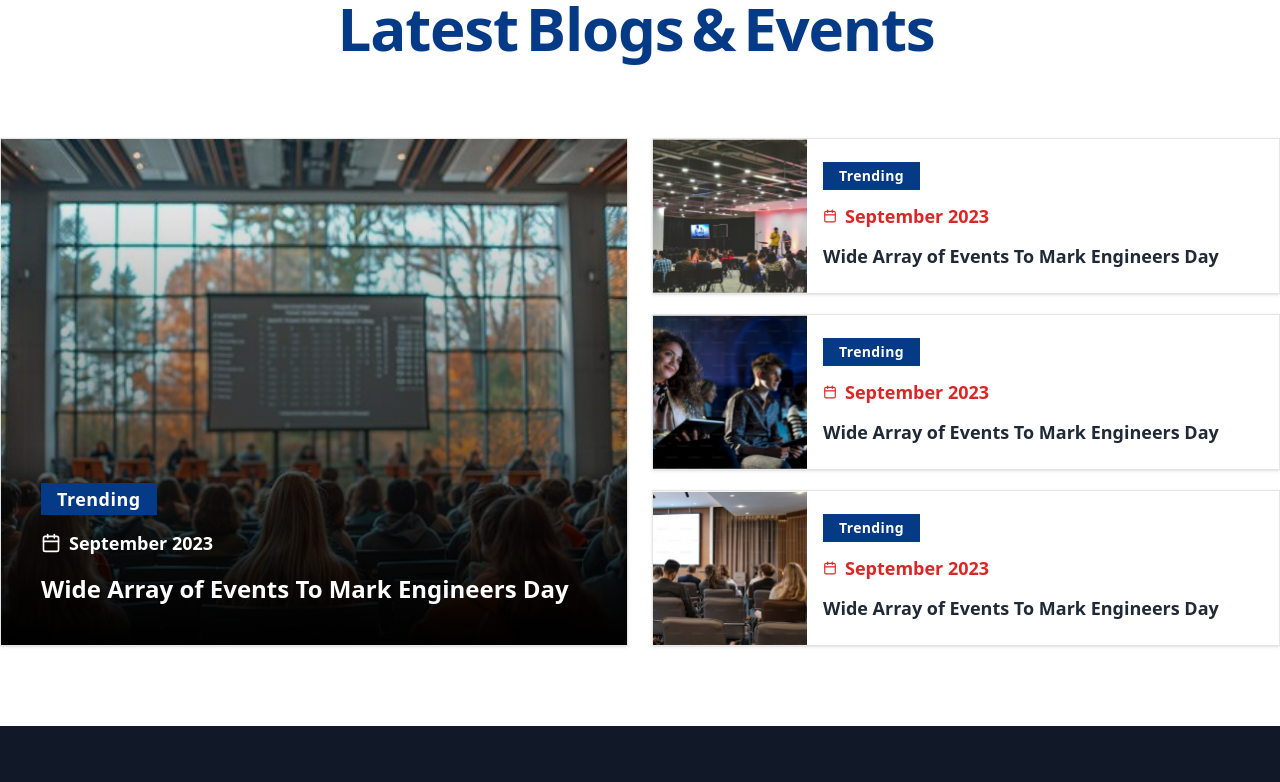
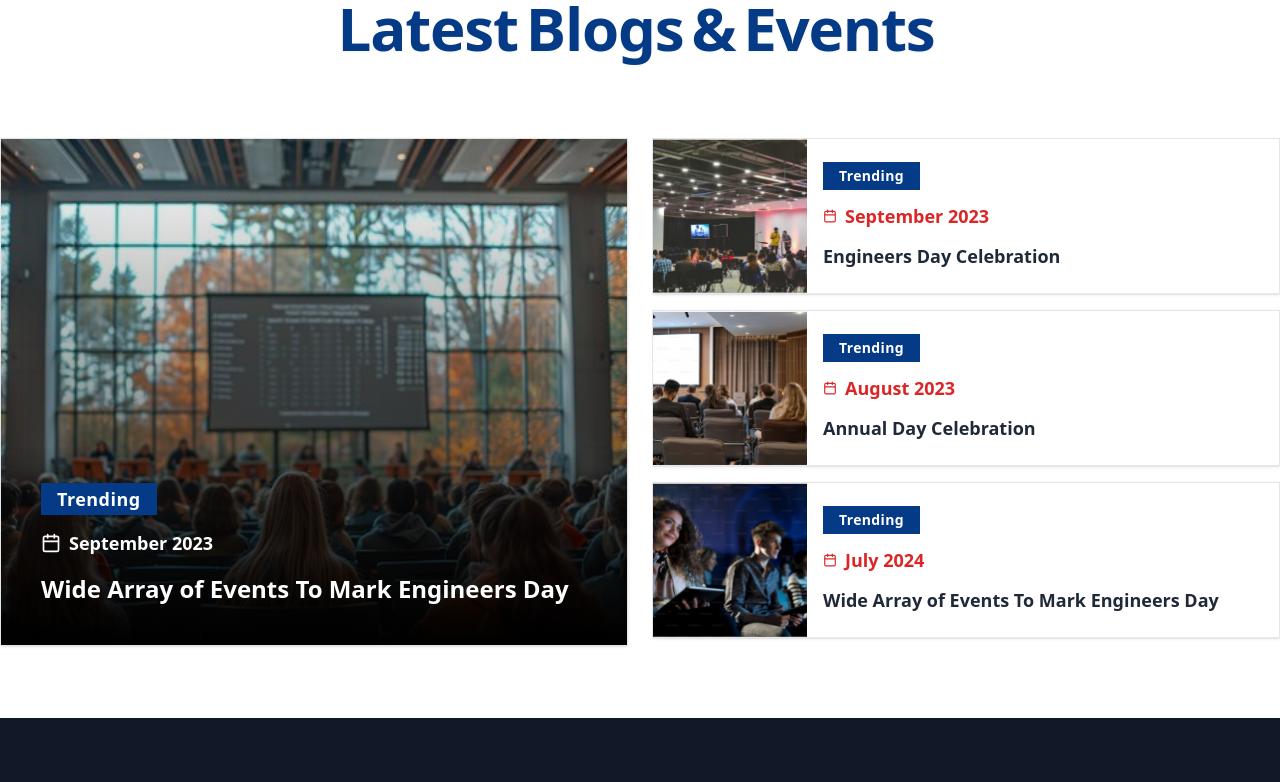
Before and after one commit to Stealth-Rishabh/IndoGlobal, a React (Vite) app: page / in a window 1280 px wide. Shown: the part 6500-7282 px from the top of the page. Built offline with nearby package versions, Linux system fonts and the light colour scheme.

Commit message:
built animated notifications effect for the events and blogs

```diff
--- /dev/null
+++ b/src/apps/LandingPage/AnimatedListDemo.jsx
@@ -0,0 +1,86 @@
+"use client";
+
+import { cn } from "@/lib/utils";
+import { AnimatedList } from "@/components/ui/animated-list";
+
+let notifications = [
+  {
+    name: "Payment received",
+    description: "Magic UI",
+    time: "15m ago",
+    icon: "💸",
+    color: "#00C9A7",
+  },
+  {
+    name: "User signed up",
+    description: "Magic UI",
+    time: "10m ago",
+    icon: "👤",
+    color: "#FFB800",
+  },
+  {
+    name: "New message",
+    description: "Magic UI",
+    time: "5m ago",
+    icon: "💬",
+    color: "#FF3D71",
+  },
+  {
+    name: "New event",
+    description: "Magic UI",
+    time: "2m ago",
+    icon: "🗞️",
+    color: "#1E86FF",
+  },
+];
+
+notifications = Array.from({ length: 10 }, () => notifications).flat();
+
+const Notification = ({ name, description, icon, color, time }) => {
+  return (
+    <figure
+      className={cn(
+        "relative mx-auto min-h-fit w-full max-w-[400px] cursor-pointer overflow-hidden rounded-2xl p-4",
+        "transition-all duration-200 ease-in-out hover:scale-[103%]",
+        "bg-white [box-shadow:0_0_0_1px_rgba(0,0,0,.03),0_2px_4px_rgba(0,0,0,.05),0_12px_24px_rgba(0,0,0,.05)]",
+        "transform-gpu dark:bg-transparent dark:backdrop-blur-md dark:[border:1px_solid_rgba(255,255,255,.1)] dark:[box-shadow:0_-20px_80px_-20px_#ffffff1f_inset]"
+      )}
+    >
+      <div className="flex flex-row items-center gap-3">
+        <div
+          className="flex size-10 items-center justify-center rounded-2xl"
+          style={{ backgroundColor: color }}
+        >
+          <span className="text-lg">{icon}</span>
+        </div>
+        <div className="flex flex-col overflow-hidden">
+          <figcaption className="flex flex-row items-center whitespace-pre text-lg font-medium dark:text-white">
+            <span className="text-sm sm:text-lg">{name}</span>
+            <span className="mx-1">·</span>
+            <span className="text-xs text-gray-500">{time}</span>
+          </figcaption>
+          <p className="text-sm font-normal dark:text-white/60">
+            {description}
+          </p>
+        </div>
+      </div>
+    </figure>
+  );
+};
+
+export default function AnimatedListDemo({ className }) {
+  return (
+    <div
+      className={cn(
+        "relative flex h-[500px] w-full flex-col p-6 overflow-hidden rounded-lg border bg-background md:shadow-xl",
+        className
+      )}
+    >
+      <AnimatedList>
+        {notifications.map((item, idx) => (
+          <Notification {...item} key={idx} />
+        ))}
+      </AnimatedList>
+    </div>
+  );
+}
--- a/src/apps/LandingPage/LatestBlogsAndEvents.jsx
+++ b/src/apps/LandingPage/LatestBlogsAndEvents.jsx
@@ -8,27 +8,30 @@
 import { Calendar } from "lucide-react";
 import Heading from "../../components/Heading";
 import Container from "../../components/wrappers/Container";
+import { AnimatedList } from "@/components/ui/animated-list";
 export default function LatestBlogsAndEvents() {
-  const events = [
+  let events = [
     {
       id: 1,
-      title: "Wide Array of Events To Mark Engineers Day",
+      title: "Engineers Day Celebration",
       date: "September 2023",
       image: img2,
     },
     {
       id: 2,
       title: "Wide Array of Events To Mark Engineers Day",
-      date: "September 2023",
+      date: "July 2024",
       image: img3,
     },
     {
       id: 3,
-      title: "Wide Array of Events To Mark Engineers Day",
-      date: "September 2023",
+      title: "Annual Day Celebration",
+      date: "August 2023",
       image: img4,
     },
   ];
+
+  events = Array.from({ length: 3 }, () => events).flat();
 
   return (
     <Container className="">
@@ -37,14 +40,15 @@
         titleClassName="lg:font-extrabold font-bold text-secondary-color"
         className="w-full text-center sm:col-span-4 "
       />
-      <div className="grid grid-cols-1 gap-6 md:grid-cols-2">
-        <Card className="relative rounded-none">
-          <CardContent className="p-0 rounded-none">
+
+      <div className="grid grid-cols-1 gap-6 md:grid-cols-2  h-[720px] sm:max-h-[500px]">
+        <Card className="relative rounded-none sm:h-full  h-[262px]">
+          <CardContent className="p-0 rounded-none sm:h-full  h-[262px]">
             <div className="h-full ">
               <img
                 src={img1}
                 alt="Main event"
-                className="object-cover w-full h-full "
+                className="object-cover w-full sm:h-full  h-[262px]"
               />
               <div className="absolute bottom-0 left-0 right-0 p-6 space-y-2 sm:p-10 sm:space-y-4 bg-gradient-to-t from-black to-transparent">
                 <span className="top-0 px-4 py-1 mx-auto text-sm font-semibold tracking-wide text-white sm:text-lg w-fit sm:mx-0 bg-secondary-color ">
@@ -61,13 +65,25 @@
             </div>
           </CardContent>
         </Card>
-        <div className="grid grid-cols-1 gap-5">
-          {events.map((event) => (
-            <Card key={event.id} className="p-0 rounded-none ">
+        <div className="grid grid-cols-1 gap-5 relative overflow-hidden h-full">
+        <AnimatedList>
+        {events.map((item, idx) => (
+          <EventCard {...item} key={idx} />
+        ))}
+      </AnimatedList>
+        </div>
+      </div>
+    </Container>
+  );
+}
+
+const EventCard = ({id,image,title,date}) => {
+  return (
+    <Card key={id} className="p-0 rounded-none ">
       <CardContent className="flex p-0 space-x-3 sm:space-x-4 h-32 sm:h-auto">
         <img
-                  src={event.image}
-                  alt={event.title}
+          src={image}
+          alt={title}
           className="object-cover h-full aspect-square"
         />
         <div className="flex flex-col items-start justify-center flex-grow gap-2 sm:gap-3 ml-2">
@@ -75,18 +91,13 @@
             Trending
           </span>
           <p className="flex items-center mr-2 text-xs sm:text-lg font-semibold text-red-600">
-                    <Calendar size="14" className="mr-2 text-red-600 " />{" "}
-                    {event.date}
+            <Calendar size="14" className="mr-2 text-red-600 " /> {date}
           </p>
           <p className="text-sm sm:text-lg font-semibold sm:font-bold text-gray-800 ">
-                    {event.title}
+            {title}
           </p>
         </div>
       </CardContent>
     </Card>
-          ))}
-        </div>
-      </div>
-    </Container>
   );
-}
+};
--- a/src/components/ui/animated-list.jsx
+++ b/src/components/ui/animated-list.jsx
@@ -1,43 +1,65 @@
-"use client";;
-import React, { useEffect, useMemo, useState } from "react";
+"use client";
+import React, { useEffect, useMemo, useState, useRef } from "react";
 import { AnimatePresence, motion } from "framer-motion";
 
-export const AnimatedList = React.memo(({
-  className,
-  children,
-  delay = 1000
-}) => {
+export const AnimatedList = React.memo(({ className, children, delay = 1000 }) => {
   const [index, setIndex] = useState(0);
+  const [isInView, setIsInView] = useState(false); // State to track if the component is in view
+  const ref = useRef(null); // Reference to the component
   const childrenArray = React.Children.toArray(children);
 
   useEffect(() => {
-    const interval = setInterval(() => {
-      setIndex((prevIndex) => (prevIndex + 1) % childrenArray.length);
-    }, delay);
+    // Create the intersection observer
+    const observer = new IntersectionObserver(
+      ([entry]) => {
+        if (entry.isIntersecting) {
+          setIsInView(true); // Trigger the animation when the component enters the viewport
+        }
+      },
+      { threshold: 0.5 } // Trigger when at least 50% of the element is visible
+    );
+
+    if (ref.current) {
+      observer.observe(ref.current); // Observe the component
+    }
+
+    return () => {
+      if (ref.current) {
+        observer.unobserve(ref.current); // Cleanup on unmount
+      }
+    };
+  }, []);
+
+  useEffect(() => {
+    let interval;
+    if (isInView && index < childrenArray.length) {
+      // Trigger the animation once when in view
+      interval = setInterval(() => {
+        setIndex((prevIndex) => prevIndex + 1);
+      }, delay);
+    }
 
     return () => clearInterval(interval);
-  }, [childrenArray.length, delay]);
+  }, [isInView, index, childrenArray.length, delay]);
 
   const itemsToShow = useMemo(() => childrenArray.slice(0, index + 1).reverse(), [index, childrenArray]);
 
   return (
-    (<div className={`flex flex-col items-center gap-4 ${className}`}>
+    <div ref={ref} className={`flex flex-col items-center gap-4 ${className}`}>
       <AnimatePresence>
         {itemsToShow.map((item) => (
-          <AnimatedListItem key={(item).key}>
+          <AnimatedListItem key={item.key}>
             {item}
           </AnimatedListItem>
         ))}
       </AnimatePresence>
-    </div>)
+    </div>
   );
 });
 
 AnimatedList.displayName = "AnimatedList";
 
-export function AnimatedListItem({
-  children
-}) {
+export function AnimatedListItem({ children }) {
   const animations = {
     initial: { scale: 0, opacity: 0 },
     animate: { scale: 1, opacity: 1, originY: 0 },
@@ -46,8 +68,8 @@
   };
 
   return (
-    (<motion.div {...animations} layout className="mx-auto w-full">
+    <motion.div {...animations} layout className="mx-auto w-full">
       {children}
-    </motion.div>)
+    </motion.div>
   );
 }
```
Lines whose indentation alone changed are shown as unchanged.
